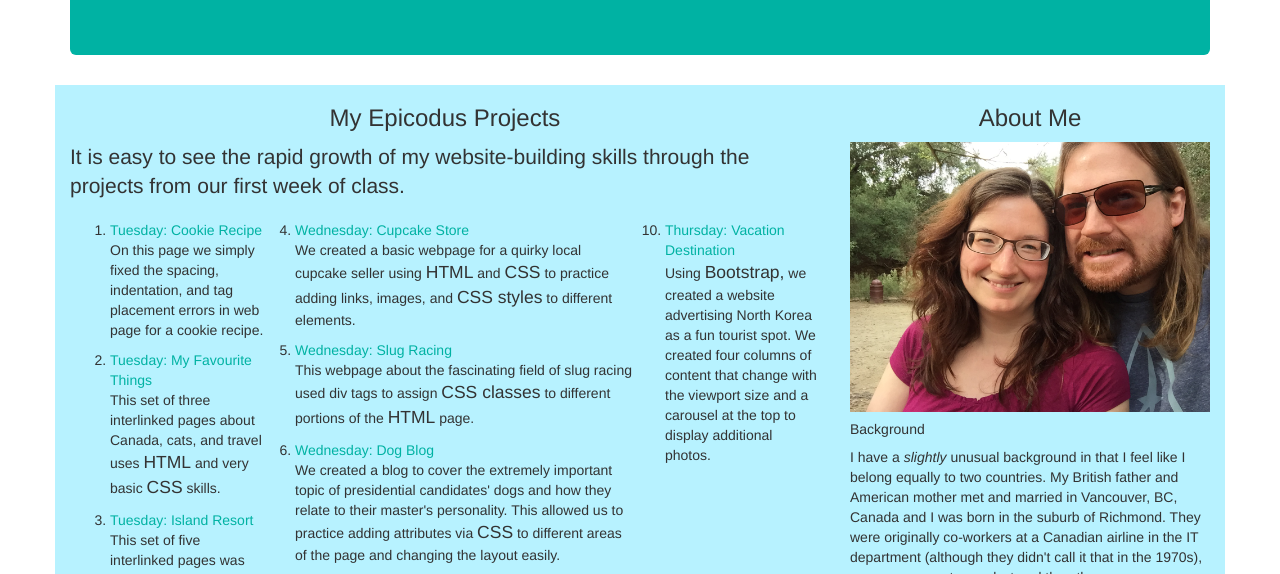
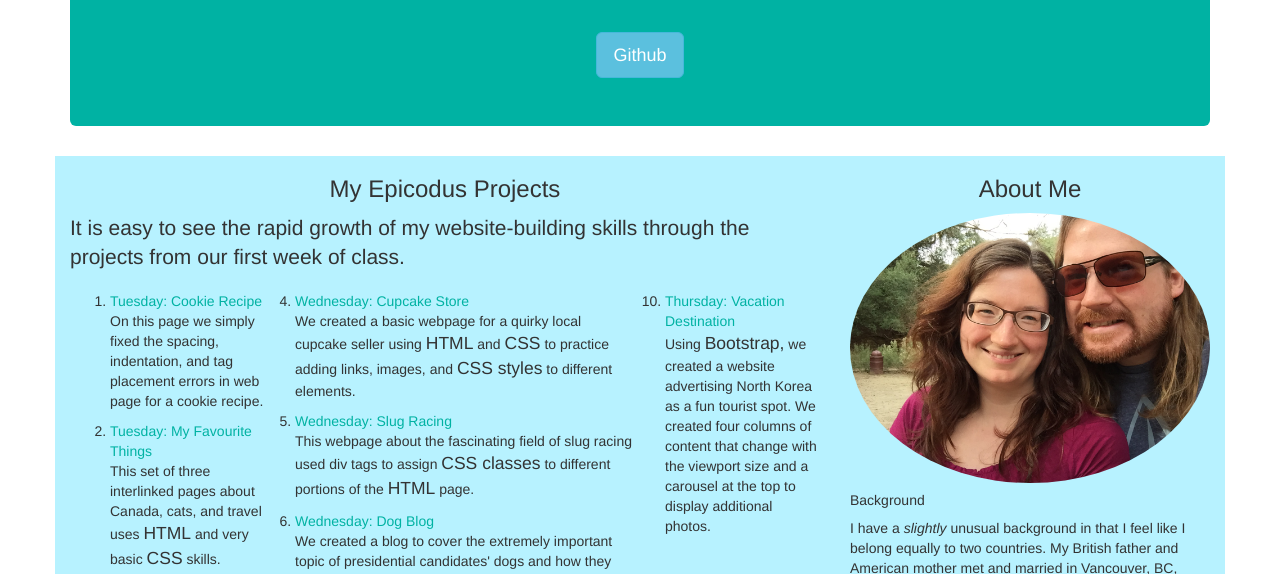
Before and after one commit to arolling/arolling.github.io, a plain HTML site: page index.html in a window 1280 px wide. Shown: the part 165-739 px from the top of the page. Drawn offline with nearby package versions, Linux system fonts and the light colour scheme.

Commit message:
Add a button link to github.

```diff
--- a/css/mystyles.css
+++ b/css/mystyles.css
@@ -2,6 +2,10 @@
   text-align: center;
   background-color: #00b2a3;
   color: #FFF6D2;
+}
+
+.btn {
+  margin-top: 25px;
 }
 
 h3 {
--- a/index.html
+++ b/index.html
@@ -16,6 +16,7 @@
 
       <div class="jumbotron">
         <h1>Abigail Rolling Portfolio</h1>
+        <a class="btn btn-info btn-lg" href="http://www.github.com/arolling/">Github</a>
       </div>
 
       <div class="row">
@@ -79,7 +80,7 @@
 
         <div class="col-sm-4">
           <h3 id="about">About Me</h3>
-          <img id="me" src="img/abbyandben.JPG" title="My brother Ben and I" alt="My brother and I" class="img-responsive">
+          <img id="me" src="img/abbyandben.JPG" title="My brother Ben and I" alt="My brother and I" class="img-responsive img-circle">
 
 <!--There is WAY TOO MUCH about me below!! -->
 
```
